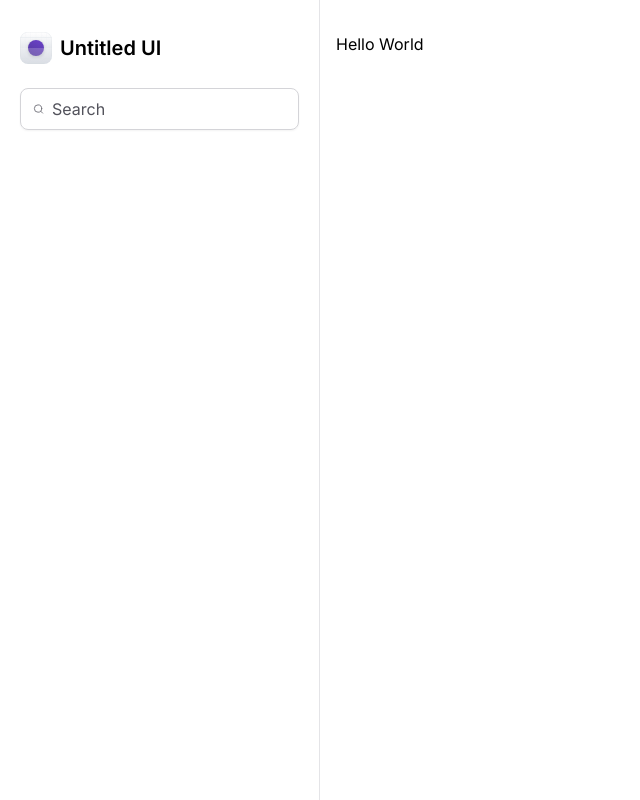
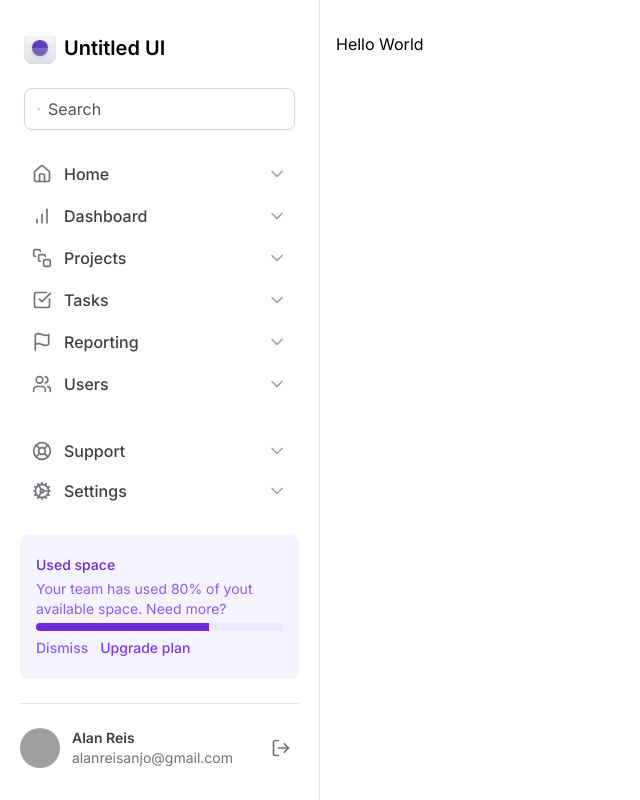
Before and after one commit to Hoyasumii/rocketseat-tailwind, a Next.js app: page / in a window 1280 px wide. Shown: the whole page, without its empty margins (0-640 px from the left). Built offline with nearby package versions, Linux system fonts and the light colour scheme; grey boxes are pictures that could not be loaded.

Commit message:
Adicionado a Sidebar

```diff
--- a/components/Input/Search.tsx
+++ b/components/Input/Search.tsx
@@ -13,14 +13,14 @@
   setState(false);
 }
 
-export function Search({ placeholder = "Search", ...props }: Props) {
+export function Search({ className, placeholder = "Search", ...props }: Props) {
   const [active, setActive] = useState<boolean>(false);
 
   return (
     <div
-      className={`flex w-full items-center gap-2 rounded-lg border ${
+      className={`flex items-center gap-2 rounded-lg border ${
         active ? "border-sky-600" : "border-zinc-300"
-      } px-3 py-2 shadow-sm transition-all duration-300`}
+      } px-3 py-2 shadow-sm transition-all duration-300 ${className}`}
     >
       <LucideSearch className="h-5 w-5 text-zinc-500" />
       <input
--- /dev/null
+++ b/components/Progress.tsx
@@ -0,0 +1,17 @@
+type Props = {
+  value: number;
+  max: number;
+};
+
+export function Progress({ value, max }: Props) {
+  const progress = (value * 100) / max;
+
+  return (
+    <div className="relative rounded-full bg-violet-100 h-2 overflow-hidden">
+      <div
+        className="absolute bg-violet-700 h-full"
+        style={{ width: `${progress}%` }}
+      ></div>
+    </div>
+  );
+}
--- /dev/null
+++ b/components/Sidebar/Button.tsx
@@ -0,0 +1,19 @@
+type Props = {
+  level: 1 | 2;
+  title: string;
+};
+
+export function Button({ level, title }: Props) {
+  return (
+    <button
+      type="button"
+      className={
+        level === 1
+          ? `text-sm font-medium text-violet-500 hover:text-violet-600`
+          : `text-sm font-medium text-violet-600 hover:text-violet-700`
+      }
+    >
+      {title}
+    </button>
+  );
+}
--- a/components/Sidebar/Logo.tsx
+++ b/components/Sidebar/Logo.tsx
@@ -1,8 +1,14 @@
 import { Svg } from "@/components";
+import { ComponentProps } from "react";
 
-export function Logo() {
+type Props = ComponentProps<"strong">;
+
+export function Logo({ className, ...props }: Props) {
   return (
-    <strong className="flex items-center gap-2 text-xl font-semibold text-zind-900">
+    <strong
+      className={`flex items-center gap-2 text-xl font-semibold text-zind-900 ${className}`}
+      {...props}
+    >
       <Svg.Logo />
       <span>Untitled UI</span>
     </strong>
--- /dev/null
+++ b/components/Sidebar/NavItem.tsx
@@ -0,0 +1,22 @@
+import { ChevronDown } from "lucide-react";
+import { ElementType } from "react";
+
+type Props = {
+  title: string;
+  icon: ElementType;
+};
+
+export function NavItem({ icon: Icon, title }: Props) {
+  return (
+    <a
+      href=""
+      className="group flex items-center gap-3 rounded px-3 py-2 hover:bg-violet-50"
+    >
+      <Icon className="h-5 w-5 text-zinc-500" />
+      <span className="font-medium text-zinc-700 group-hover:text-violet-500">
+        {title}
+      </span>
+      <ChevronDown className="ml-auto h-5 w-5 text-zinc-400 group-hover:text-violet-300" />
+    </a>
+  );
+}
--- /dev/null
+++ b/components/Sidebar/Profile.tsx
@@ -0,0 +1,27 @@
+import { LogOut } from "lucide-react";
+import Image from "next/image";
+
+export function Profile() {
+  return (
+    <div className="grid items-center grid-cols-profile gap-3">
+      <Image
+        width={1000}
+        height={1000}
+        src="https://github.com/Hoyasumii.png"
+        alt="Profile Picture"
+        className="h-10 w-10 rounded-full"
+      />
+      <div className="flex flex-col truncate">
+        <span className="truncate text-sm font-semibold text-zinc-700">
+          Alan Reis
+        </span>
+        <span className="truncate text-sm text-zinc-500 text-wrap">
+          alanreisanjo@gmail.com
+        </span>
+      </div>
+      <button type="button" className="ml-auto p-2 hover:bg-zinc-50 rounded-md">
+        <LogOut className="w-5 h-6 text-zinc-500" />
+      </button>
+    </div>
+  );
+}
--- /dev/null
+++ b/components/Sidebar/UsedSpaceWidget.tsx
@@ -0,0 +1,20 @@
+import { Progress } from "../Progress";
+import { Button } from "./Button";
+
+export function UsedSpaceWidget() {
+  return (
+    <div className="flex flex-col gap-4 rounded-lg bg-violet-50 px-4 py-5">
+      <div className="space-y-1">
+        <p className="text-sm/5 font-medium text-violet-700">Used space</p>
+        <p className="text-sm/5 text-violet-500">
+          Your team has used 80% of yout available space. Need more?
+        </p>
+        <Progress value={70} max={100} />
+        <div className="space-x-3">
+          <Button title="Dismiss" level={1} />
+          <Button title="Upgrade plan" level={2} />
+        </div>
+      </div>
+    </div>
+  );
+}
--- a/components/Sidebar/index.tsx
+++ b/components/Sidebar/index.tsx
@@ -1,11 +1,46 @@
 import { Input } from "@/components";
 import { Logo } from "./Logo";
+import { NavItem } from "./NavItem";
+import {
+  BarChart,
+  CheckSquare,
+  Cog,
+  Flag,
+  Home,
+  LifeBuoy,
+  SquareStack,
+  Users,
+} from "lucide-react";
+import { UsedSpaceWidget } from "./UsedSpaceWidget";
+import { Profile } from "./Profile";
 
 export function Sidebar() {
   return (
-    <nav className="border-r border-zinc-200 px-5 py-8 space-y-6">
-      <Logo />
-      <Input.Search />
-    </nav>
+    <aside className="border-r border-zinc-200 px-5 py-8 flex flex-col gap-6">
+      <Logo className="mx-1" />
+      <Input.Search className="mx-1" />
+
+      <nav className="space-y-0.5">
+        <NavItem title={"Home"} icon={Home} />
+        <NavItem title={"Dashboard"} icon={BarChart} />
+        <NavItem title={"Projects"} icon={SquareStack} />
+        <NavItem title={"Tasks"} icon={CheckSquare} />
+        <NavItem title={"Reporting"} icon={Flag} />
+        <NavItem title={"Users"} icon={Users} />
+      </nav>
+
+      <div className="mt-auto flex flex-col gap-6">
+        <nav className="space-y-0 5">
+          <NavItem title="Support" icon={LifeBuoy} />
+          <NavItem title="Settings" icon={Cog} />
+        </nav>
+
+        <UsedSpaceWidget />
+
+        <hr className="border-zinc-200" />
+
+        <Profile />
+      </div>
+    </aside>
   );
 }
--- a/components/index.tsx
+++ b/components/index.tsx
@@ -1,3 +1,4 @@
 export { Sidebar } from "./Sidebar";
 export { default as Svg } from "./Svg";
 export { default as Input } from "./Input";
+export { Progress } from "./Progress";
--- a/next.config.mjs
+++ b/next.config.mjs
@@ -1,4 +1,10 @@
 /** @type {import('next').NextConfig} */
-const nextConfig = {};
+const nextConfig = {
+  images: {
+    remotePatterns: [
+      { protocol: "https", hostname: "github.com", pathname: "/Hoyasumii.png" },
+    ],
+  },
+};
 
 export default nextConfig;
--- a/tailwind.config.ts
+++ b/tailwind.config.ts
@@ -10,6 +10,7 @@
     extend: {
       gridTemplateColumns: {
         app: "minmax(18rem, 20rem) 1fr",
+        profile: "max-content 1fr min-content",
       },
     },
   },
```
Also changed, not shown: 1 other file (tests, documents, lock files or other folders).
